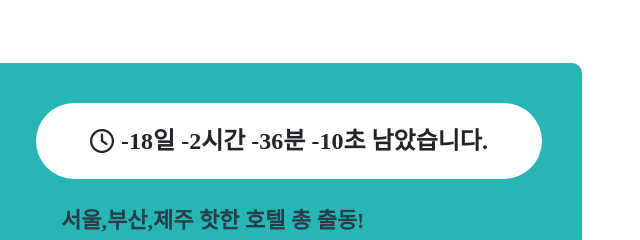
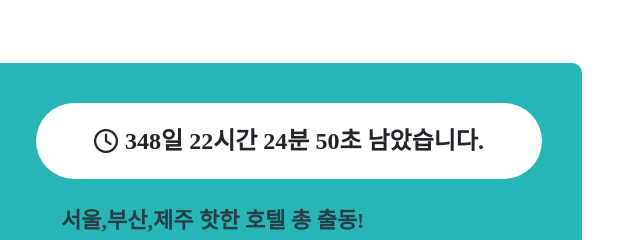
Before and after one commit to jebi2420/nuna-tour, a plain HTML site: page html/main.html in a window 1280 px wide. Shown: the part 2480-2720 px from the top of the page, 601-1241 px from the left. Drawn offline with nearby package versions, Linux system fonts and the light colour scheme; a web font is replaced by a local one.

Commit message:
[fix] 핫딜 날짜 변경

```diff
--- a/html/main.html
+++ b/html/main.html
@@ -952,8 +952,8 @@
     <!-- 핫 딜 디데이 계산기 -->
     <script>
       $(document).ready(function () {
-    // 목표 날짜 설정 (2024년 1월 24일)
-    var targetDate = new Date("2024-01-24T00:00:00");
+    // 목표 날짜 설정 (2025년 1월 24일)
+    var targetDate = new Date("2025-01-24T00:00:00");
 
     // 타이머 업데이트 함수
     function updateTimer() {
```
